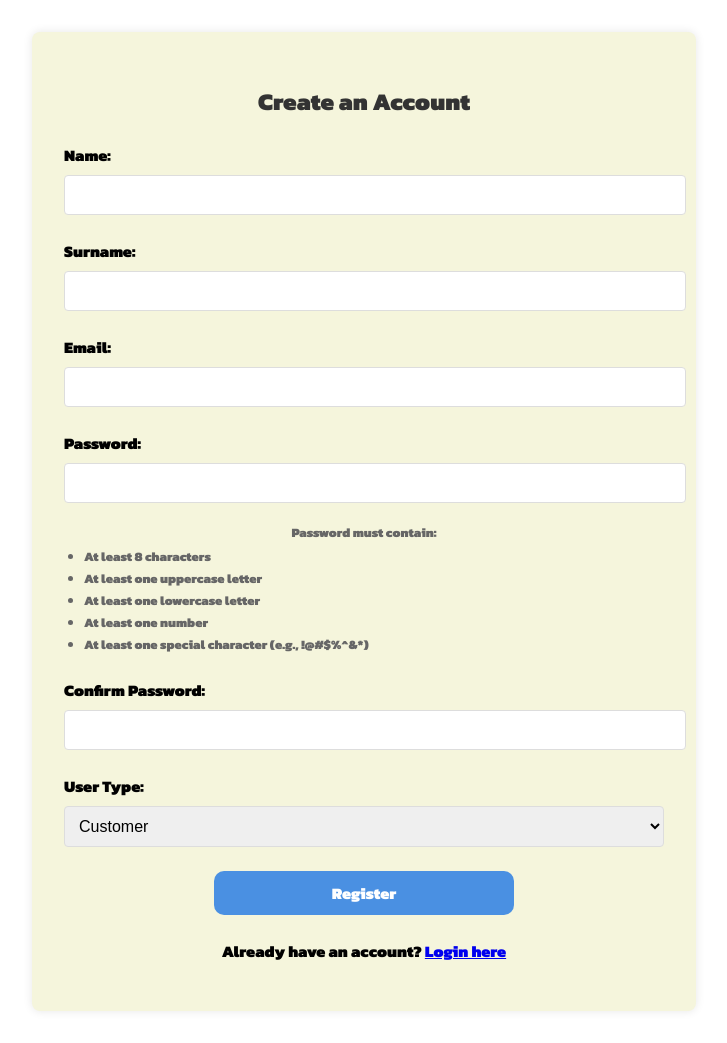
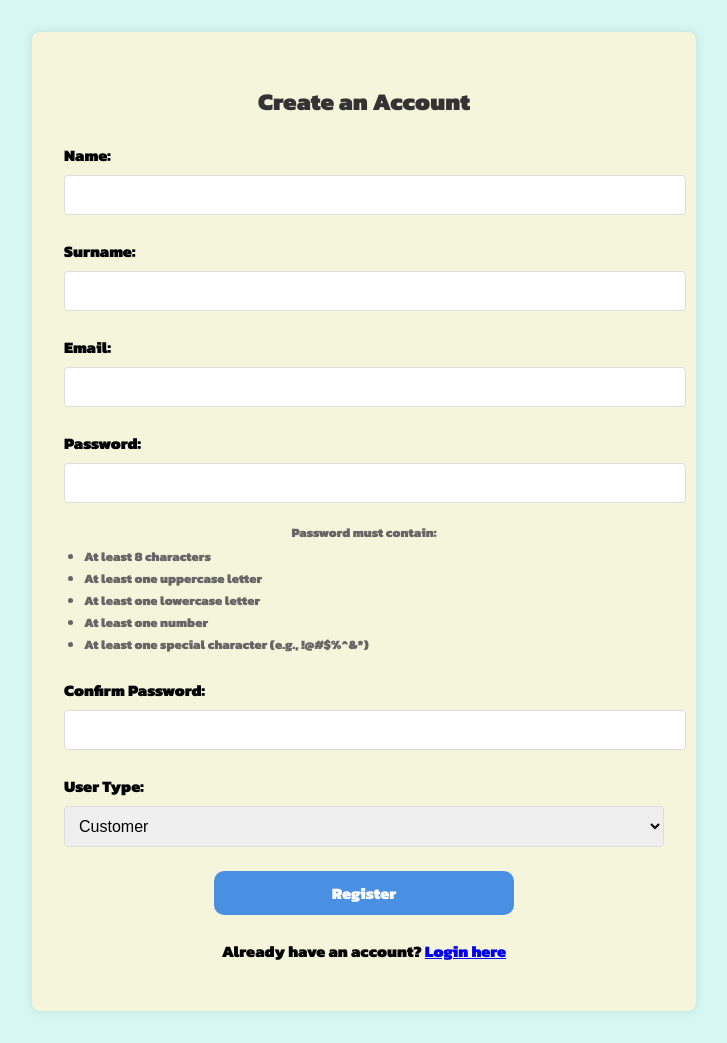
Before and after one commit to tl21thebe/Query-Queens, a PHP site: page /php/signup.php in a window 1280 px wide. Shown: the whole page, without its empty margins (276-1003 px from the left). Run offline with PHP 8.4, Linux system fonts and the light colour scheme.

Commit message:
Update signup.css

```diff
--- a/css/signup.css
+++ b/css/signup.css
@@ -1,3 +1,10 @@
+body {
+    font-family: 'Kanit', sans-serif;
+    margin: 0;
+    padding: 0;
+    background-color: #d7f7f3;
+}
+
 .signup-container
 {
     max-width: 600px;
```
